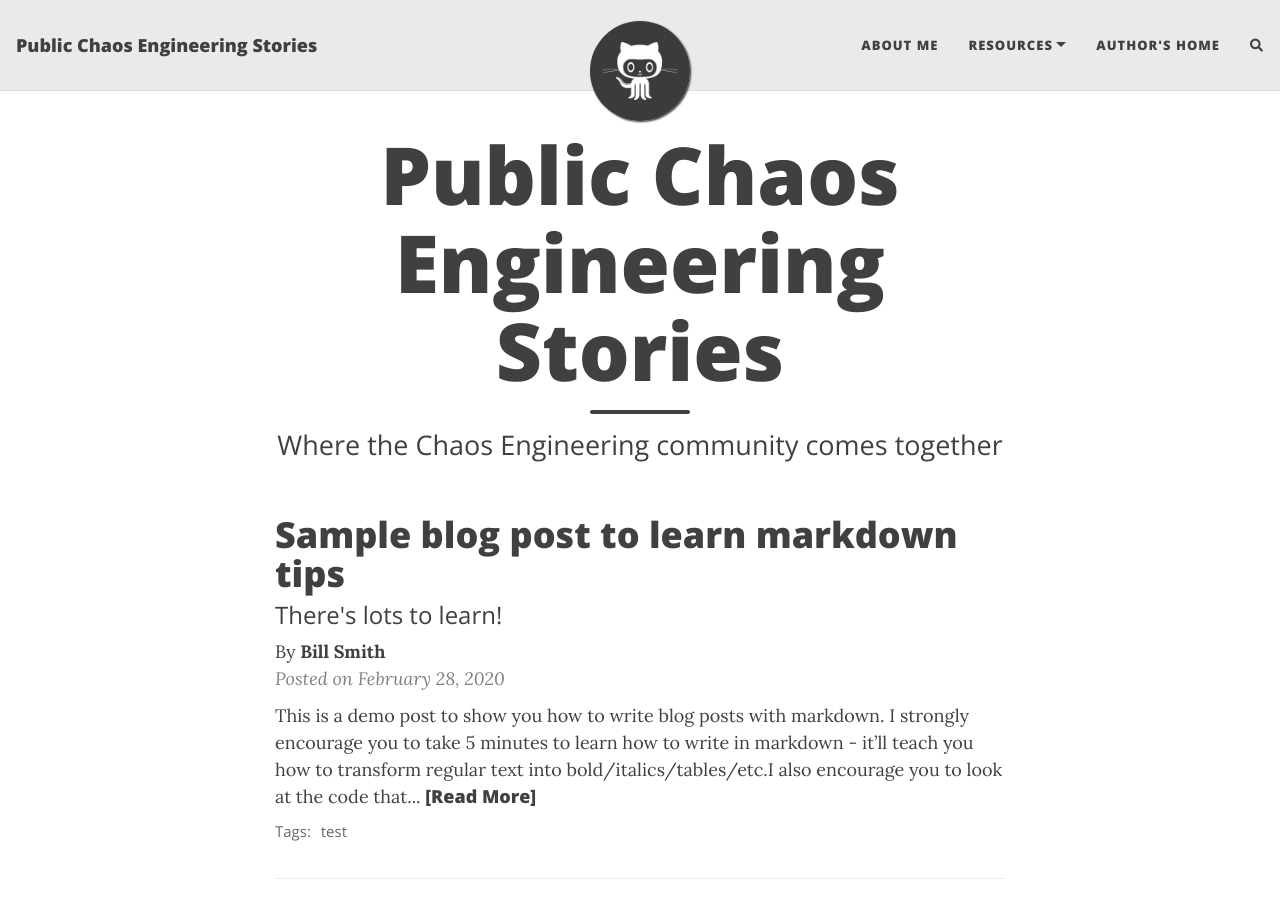
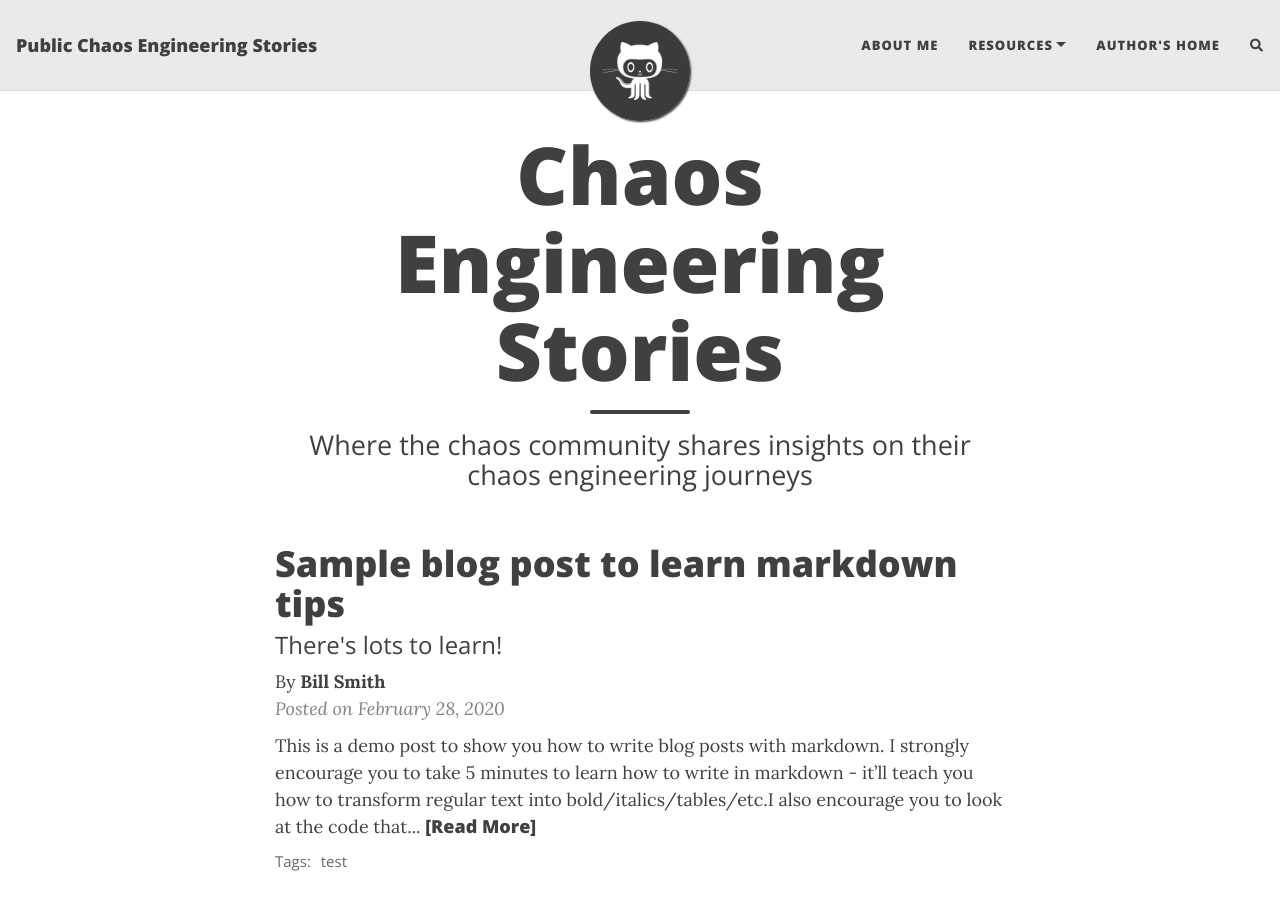
Before and after one commit to ldomb/ldomb.github.io, a Jekyll site: the page built from index.html, in a window 1280 px wide and 900 px high. Built offline with Jekyll 4.4.1, drawn with Linux system fonts in a browser that asks for light colours; nearby versions of some CDN libraries; the list of posts is cut into pages by our own code; comment, search, counter and statistics services are not loaded.

Commit message:
updated titile

```diff
--- a/index.html
+++ b/index.html
@@ -1,5 +1,5 @@
 ---
 layout: home
-title: Public Chaos Engineering Stories
-subtitle: Where the Chaos Engineering community comes together
+title: Chaos Engineering Stories
+subtitle: Where the chaos community shares insights on their chaos engineering journeys
 ---
```
